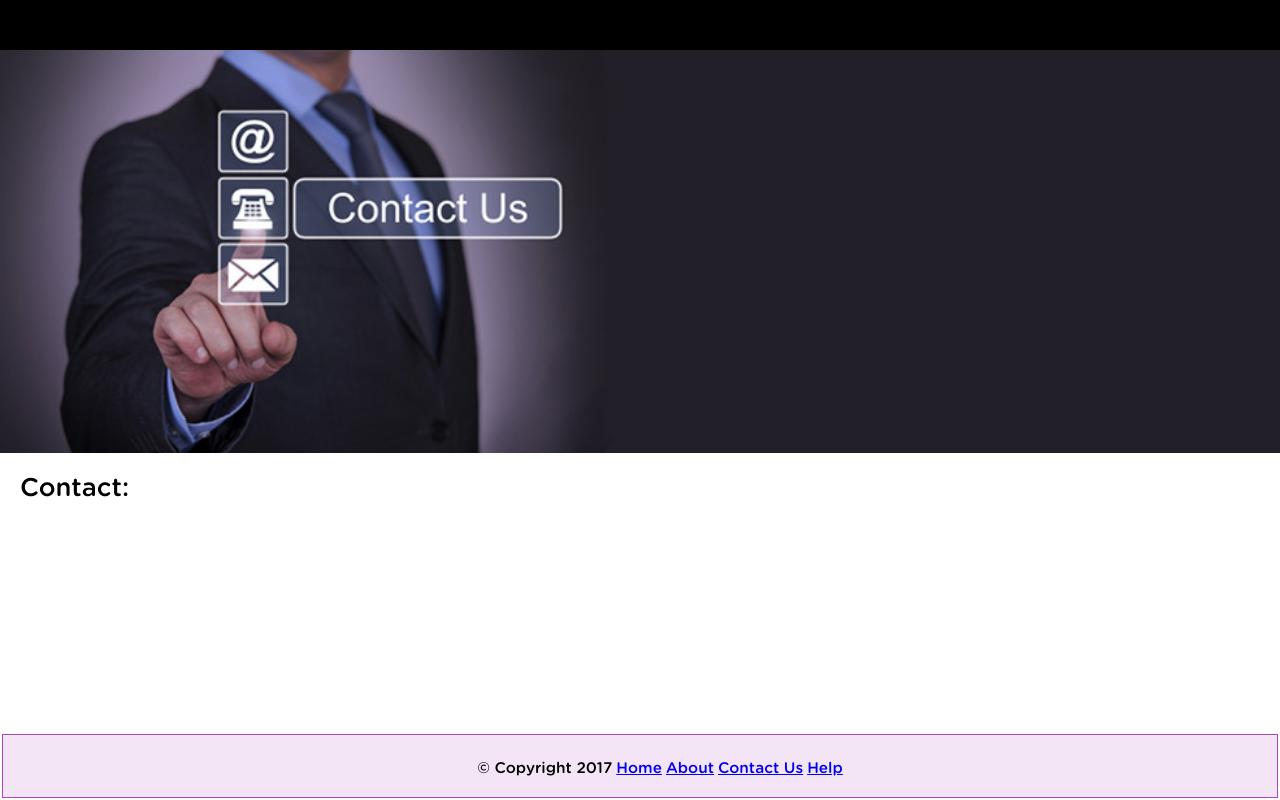
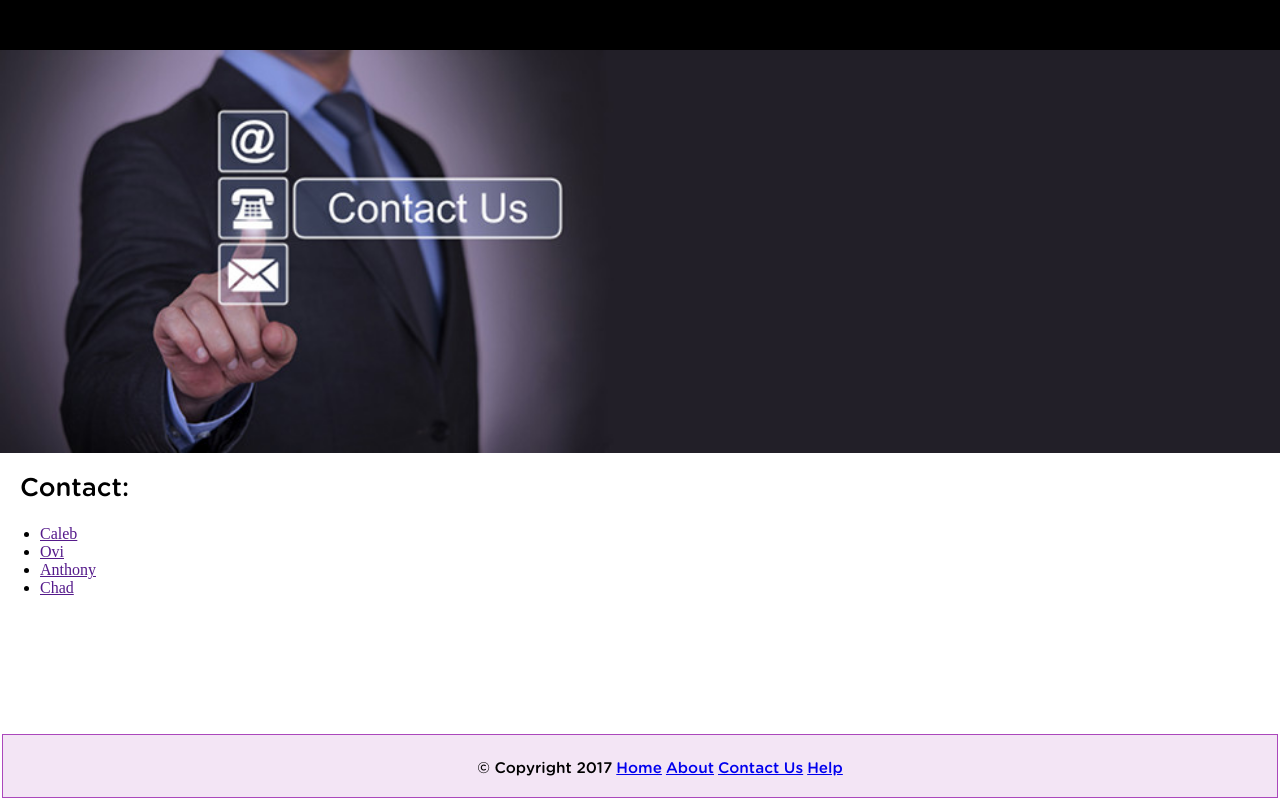
Before and after one commit to OviParasca/CodeFellows101, a plain HTML site: page contact.html in a window 1280 px wide. Drawn offline with Linux system fonts and the light colour scheme.

Commit message:
Added to contact.html
Added names to contact.html. they are missing the links to them, currently.

```diff
--- a/contact.html
+++ b/contact.html
@@ -20,6 +20,12 @@
     <section>
       <h2>Contact:</h2>
       <p>
+        <ul>
+          <li><a href="">Caleb</li>
+          <li><a href="">Ovi</a></li>
+          <li><a href="">Anthony</a></li>
+          <li><a href="">Chad</a></li>
+        </ul>
       </p>
     </section>
 
```
